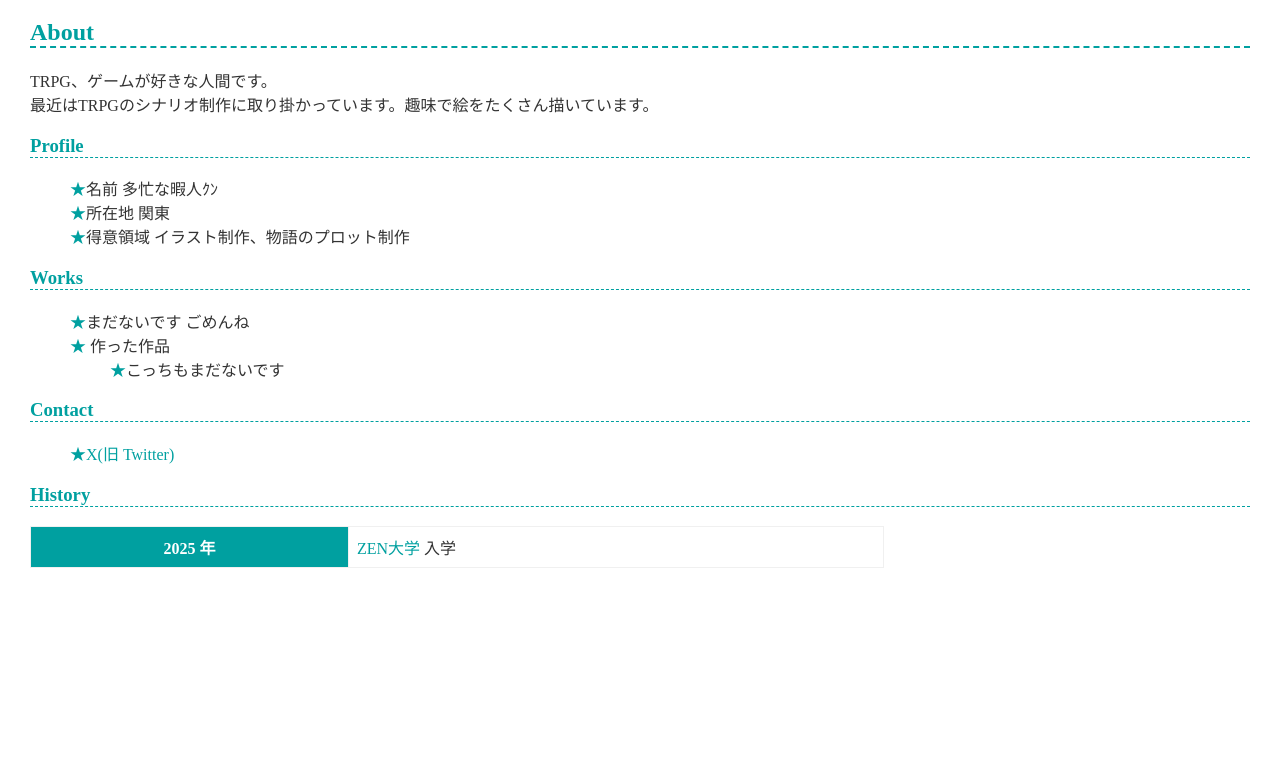
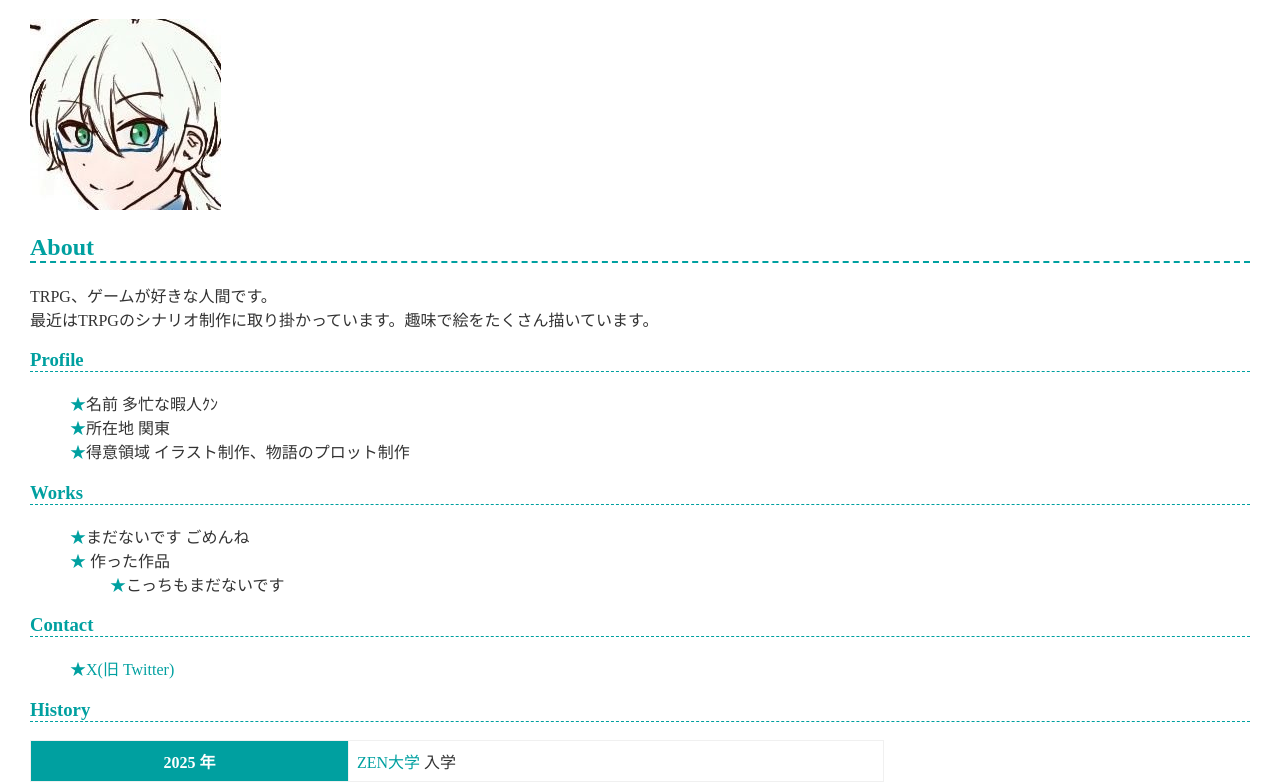
Before and after one commit to tabou-7-himajin/tabou-7-himajin.github.io, a plain HTML site: page index.html in a window 1280 px wide. Shown: the part 103-885 px from the top of the page. Before the commit the page ends 800 px from the top, so only its background shows below. Drawn offline with Linux system fonts and the light colour scheme.

Commit message:
画像を追加

```diff
--- a/index.html
+++ b/index.html
@@ -8,6 +8,8 @@
   </head>
   <body>
     <h1>多忙な暇人ｸﾝ</h1>
+
+    <img src="i4LRSbw5_400x400.jpg">
 
     <h2>About</h2>
     <p>
```
